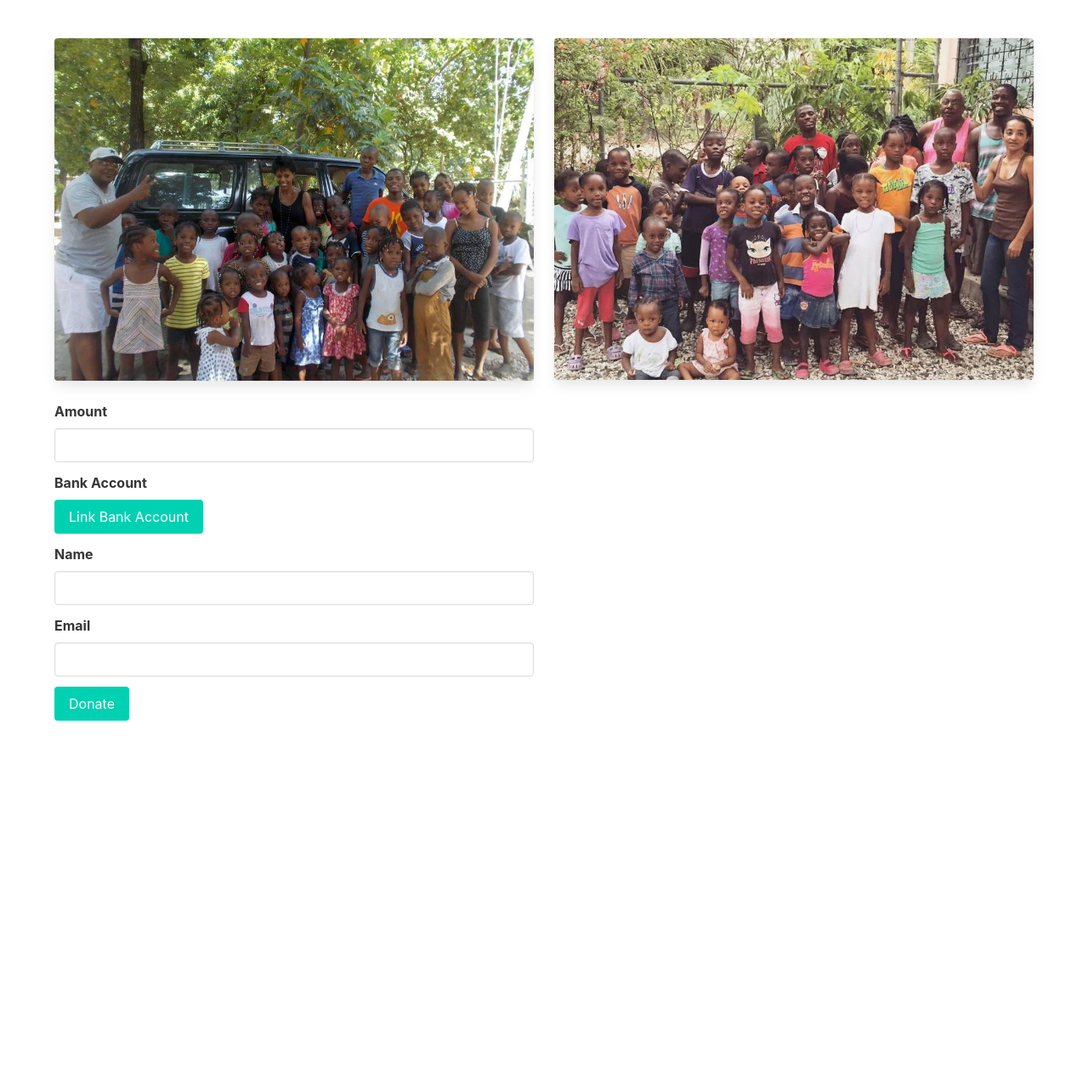
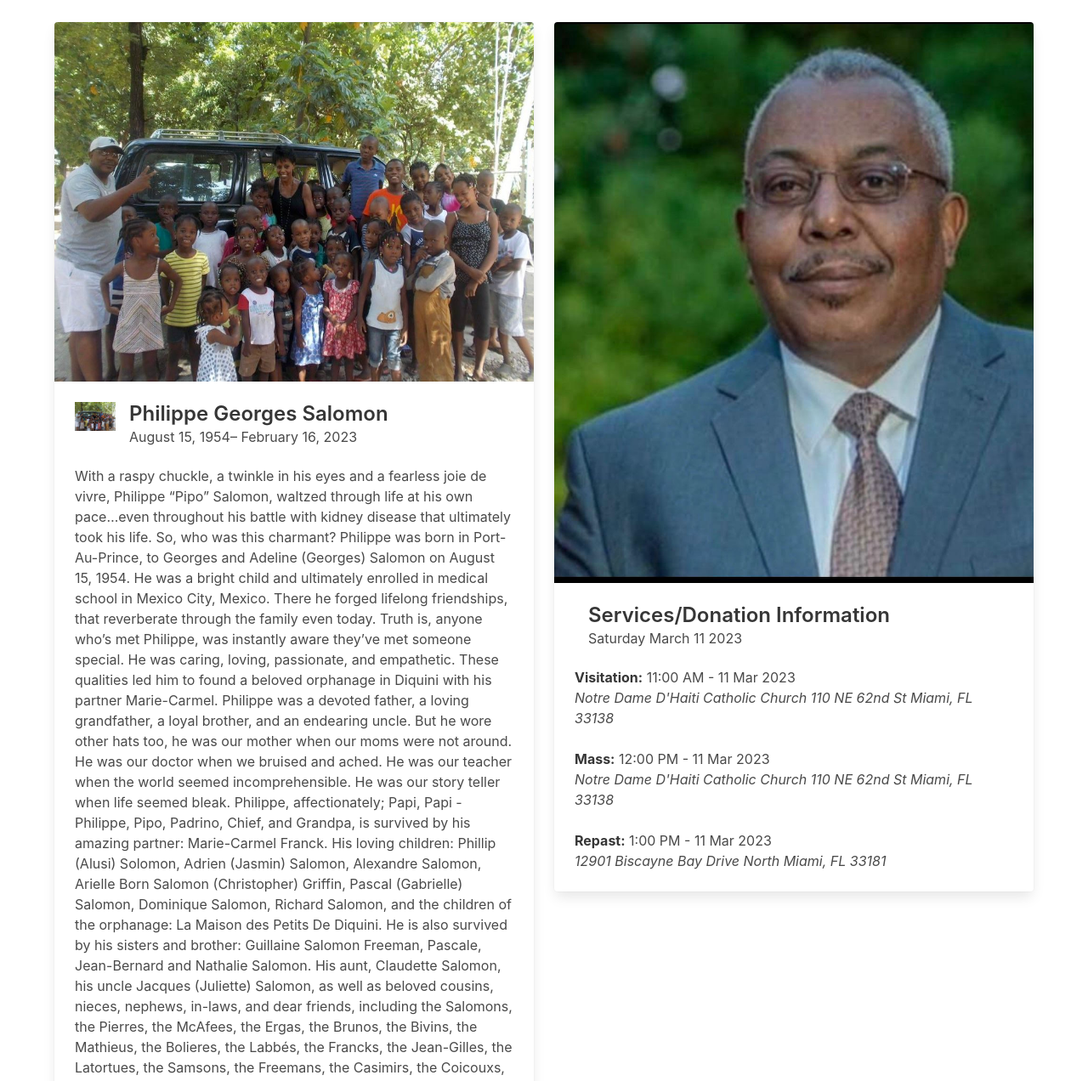
Before and after one commit to bizoton19/pipo-diquini, a website: page index.html in a window 1280 px wide. Shown: the part 340-1612 px from the top of the page at 85% size. Before the commit the page ends 1248 px from the top, so only its background shows below. Drawn offline with nearby package versions, Linux system fonts and the light colour scheme; a script that the page names is missing.

Commit message:
added bio and pic

```diff
--- a/app.js
+++ b/app.js
@@ -2,7 +2,7 @@
 const handler = Plaid.create({
     env: 'sandbox',
     clientName: 'My Charity',
-    key: process.env.PLAID_CLIENT_ID,
+    key: '',
     product: ['auth'],
     onSuccess: (publicToken, metadata) => {
       // Send public token to server to exchange for access token
@@ -32,6 +32,11 @@ const handler = Plaid.create({
     }
   });
 
+  // add event listenter to redirect to https://www.gofundme.com/f/7ee4q5-help-haitis-children?qid=f103764ed968726af36b95015bee2491 on donateButton click
+  document.getElementById('donateButton').addEventListener('click', ()=>{
+    window.location.href = "https://www.gofundme.com/f/7ee4q5-help-haitis-children?qid=f103764ed968726af36b95015bee2491";
+  });
+
   // Add event listener to launch Plaid Link on button click
   document.getElementById('linkButton').addEventListener('click', () => {
     handler.open();
--- a/index.html
+++ b/index.html
@@ -13,11 +13,9 @@
     <section class="hero is-primary is-bold">
       <div class="hero-body">
         <div class="container">
-          <a class="navbar-item" href="https://diquiniorpahns.com">
-            <img src="/logos/1024.png" alt="Bulma: Free, open source, and modern CSS framework based on Flexbox" width="40" height="30">
-          </a>
+
           <h1 class="title">
-            Donate to Diquini Orphans
+           Diquini Orphans
           </h1>
         </div>
       </div>
@@ -30,7 +28,8 @@
                 In Memorium
               </p>
               <p class="subtitle">
-                In Memory of the orphanage's founder, Philippe Salomon, please fill out the form below to donate.
+                In Memory of the orphanage's founder, Philippe Salomon, please join us to celebrate his life.
+                And donate to the orpanage that he co-founded.
               </p>
             </div>
           </section>
@@ -40,9 +39,38 @@
             <hero--body>
               <div class="card">
                 <div class="card-image">
-                      <figure class="image is-half">
+                  <figure class="image is-4by3">
                     <img src="diquini1.png" alt="Placeholder image">
                   </figure>
+                </div>
+                <div class="card-content">
+                  <div class="media">
+                    <div class="media-left">
+                      <figure class="image is-48x48">
+                        <img src="diquini1.png" alt="Placeholder image">
+                      </figure>
+                    </div>
+                    <div class="media-content">
+                      <p class="title is-4">Philippe Georges Salomon</p>
+                      <p class="subtitle is-6">August 15, 1954– February 16, 2023</p>
+                    </div>
+                  </div>
+
+                  <div class="content">
+
+
+
+With a raspy chuckle, a twinkle in his eyes and a fearless joie de vivre, Philippe “Pipo” Salomon, waltzed through life at his own pace…even throughout his battle with kidney disease that ultimately took his life.
+
+So, who was this charmant?  Philippe was born in Port-Au-Prince, to Georges and Adeline (Georges) Salomon on August 15, 1954. He was a bright child and ultimately enrolled in medical school in Mexico City, Mexico. There he forged lifelong friendships, that reverberate through the family even today. Truth is, anyone who’s met Philippe, was instantly aware they’ve met someone special. He was caring, loving, passionate, and empathetic.  These qualities led him to found a beloved orphanage in Diquini with his partner Marie-Carmel.
+
+Philippe was a devoted father, a loving grandfather, a loyal brother, and an endearing uncle. But he wore other hats too, he was our mother when our moms were not around. He was our doctor when we bruised and ached. He was our teacher when the world seemed incomprehensible. He was our story teller when life seemed bleak.
+
+Philippe, affectionately; Papi, Papi -Philippe, Pipo, Padrino, Chief, and Grandpa, is survived by his amazing partner: Marie-Carmel Franck. His loving children: Phillip (Alusi) Solomon, Adrien (Jasmin) Salomon, Alexandre Salomon, Arielle Born Salomon (Christopher) Griffin, Pascal (Gabrielle) Salomon, Dominique Salomon, Richard Salomon, and the children of the orphanage: La Maison des Petits De Diquini. He is also survived by his sisters and brother: Guillaine Salomon Freeman, Pascale, Jean-Bernard and Nathalie Salomon. His aunt, Claudette Salomon, his uncle Jacques (Juliette) Salomon, as well as beloved cousins, nieces, nephews, in-laws, and dear friends, including the Salomons, the Pierres, the McAfees, the Ergas, the Brunos, the Bivins, the Mathieus, the Bolieres, the Labbés, the Francks, the Jean-Gilles, the Latortues, the Samsons, the Freemans, the Casimirs, the Coicouxs, the Jean-Baptistes, the Beausejours, and the Martinos and many other close family members and friends who will miss him dearly.
+
+His daughter, Arielle, reminisces, "My father was a light in our family and the world. He was always there for us, always ready with a hug or a joke, and always giving of himself. He will be deeply missed, but his love and spirit will live on."
+
+                  </div>
                 </div>
               </div>
             </hero--body>
@@ -53,34 +81,59 @@
                     <hero--body>
                       <div class="card">
                         <div class="card-image">
-                              <figure class="image is-primary">
-                                <img src="diquini2.jpg" alt="Placeholder image">
+                          <figure class="image is-5by3-isfullwidth">
+                            <img src="pipo1.png" alt="Placeholder image" >
                           </figure>
+                        </div>
+                        <div class="card-content">
+                          <div class="media">
+                            <div class="media-left">
+
+                            </div>
+                            <div class="media-content">
+                              <p class="title is-4">Services/Donation Information</p>
+                              <p class="subtitle is-6">Saturday March 11 2023</p>
+                            </div>
+                          </div>
+
+                          <div class="content">
+
+                            <strong>Visitation:</strong> <time datetime="2023-11-3">11:00 AM - 11 Mar 2023</time>
+                            <br>
+                            <address>
+                            Notre Dame D'Haiti Catholic Church
+                            110 NE 62nd St Miami, FL 33138
+                            </address>
+                            <br>
+                            <strong>Mass:</strong> <time datetime="2023-11-3">12:00 PM - 11 Mar 2023</time>
+                            <br>
+                            <address>
+                            Notre Dame D'Haiti Catholic Church
+                            110 NE 62nd St Miami, FL 33138
+                            </address>
+                            <br>
+                            <strong>Repast:</strong> <time datetime="2023-11-3">1:00 PM - 11 Mar 2023</time>
+                            <br>
+                            <address>
+                            12901 Biscayne Bay Drive
+                            North Miami, FL 33181
+                            </address>
+
+
+
+
+                          </div>
                         </div>
                       </div>
                     </hero--body>
                   </hero>
                     </div>
         </div>
+
         <div class="columns">
           <div class="column is-half">
-            <div class="field">
-              <label class="label">Amount</label>
-              <div class="control">
-                <input class="input" type="number" id="donationAmount" min="1" step="any">
-            </div>
-          </div>
-          <div class="field">
-            <label class="label">Bank Account</label>
-            <div class="control">
-              <button class="button is-primary" id="linkButton">
-                Link Bank Account
-              </button>
-              <input type="hidden" id="accountToken">
-              <input type="hidden" id="accountId">
-              <input type="hidden" id="accountName">
-            </div>
-          </div>
+
+
           <div class="field">
             <label class="label">Name</label>
             <div class="control">
@@ -100,12 +153,7 @@
               </button>
             </div>
           </div>
-          <div class="notification is-success is-hidden" id="successMessage">
-            Donation successful!
-          </div>
-          <div class="notification is-danger is-hidden" id="errorMessage">
-            Donation failed. Please try again.
-          </div>
+
         </div>
       </div>
     </div>
```
Also changed, not shown: pipo-kids.jpg (added), pipo1.png (added), 1 other file. Lines whose indentation alone changed are shown as unchanged.
